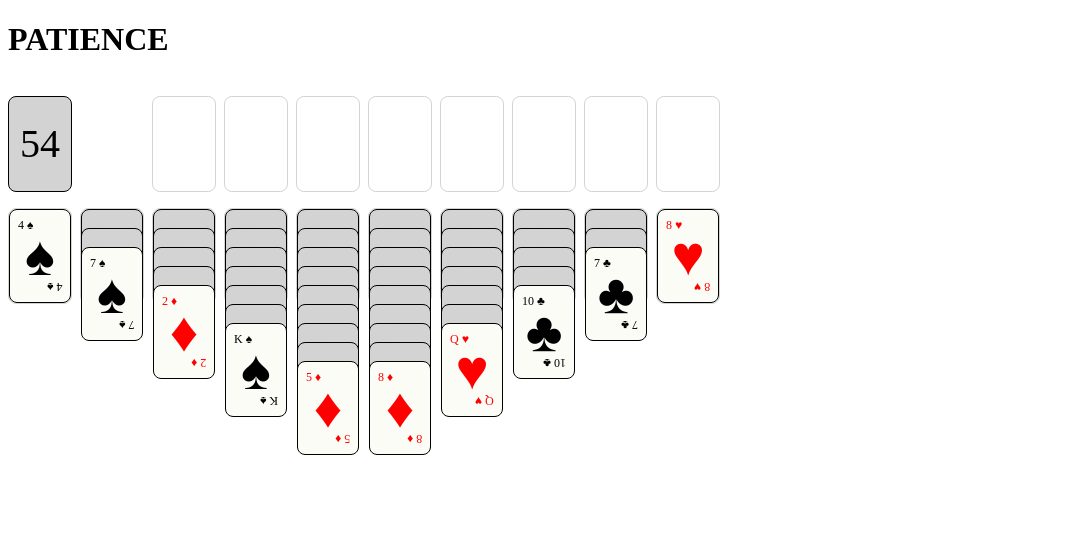
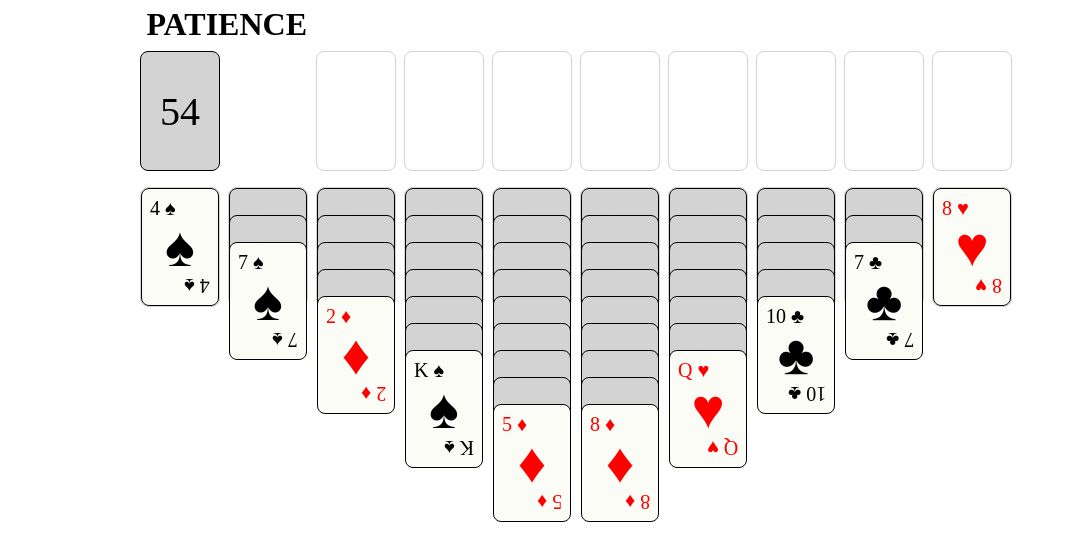
Before and after one commit to LastJohahn/patience-game, a website with bundled scripts: page game/index.html in a window 1280 px wide. Shown: the whole page, without its empty margins (0-1067 px from the left). Built offline with nearby package versions, Linux system fonts and the light colour scheme.

Commit message:
resize cards so more visible

```diff
--- a/game/index.css
+++ b/game/index.css
@@ -4,16 +4,27 @@
   box-sizing: border-box;
 }
 
+body {
+  max-width: 1000px;
+  margin: auto;
+}
+
+h1 {
+  margin: 0.4rem;
+  text-align: left;
+}
+
 .game {
   margin: 0;
-  padding-top: 1rem;
+  padding-top: 0.1rem;
+
 }
 
 .top-row {
   margin: 0;
   display: grid;
-  grid-template-columns: repeat(10, 4rem);
-  height: 96px;
+  grid-template-columns: repeat(10, 5rem);
+  height: 120px;
   gap: 0.5rem;
   margin-bottom: 1rem;
 }
@@ -40,14 +51,14 @@
 }
 
 .top-row .card {
-  margin-bottom: -96px;
+  margin-bottom: -120px;
 }
 
 .game-area {
   margin: 0;
   display: grid;
-  grid-template-columns: repeat(10, 4rem);
-  height: 96px;
+  grid-template-columns: repeat(10, 5rem);
+  height: 120px;
   gap: 0.5rem;
 }
 
@@ -55,10 +66,10 @@
   position: relative;
   height: 100%;
   width: 100%;
-  max-height: 96px;
+  max-height: 120px;
   border: 1px solid black;
   border-radius: 0.5rem;
-  margin-bottom: -75px;
+  margin-bottom: -91px;
   background-color: rgb(252, 252, 246);
   display: flex;
   justify-content: center;
@@ -85,7 +96,7 @@
 .card::after {
   position: absolute;
   content: attr(data-value);
-  font-size: 0.75rem;
+  font-size: 1.25rem
 }
 
 .card::before {
```
